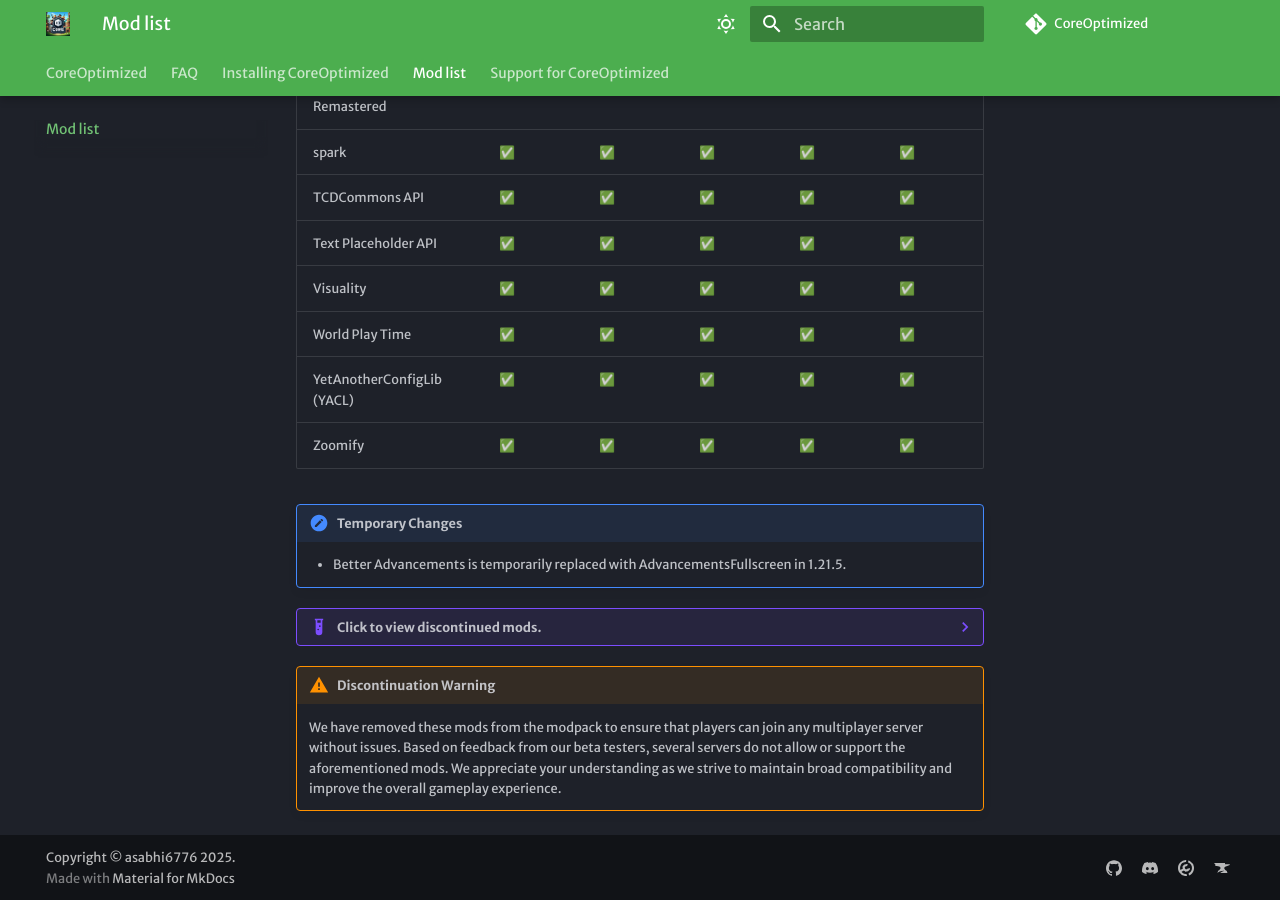
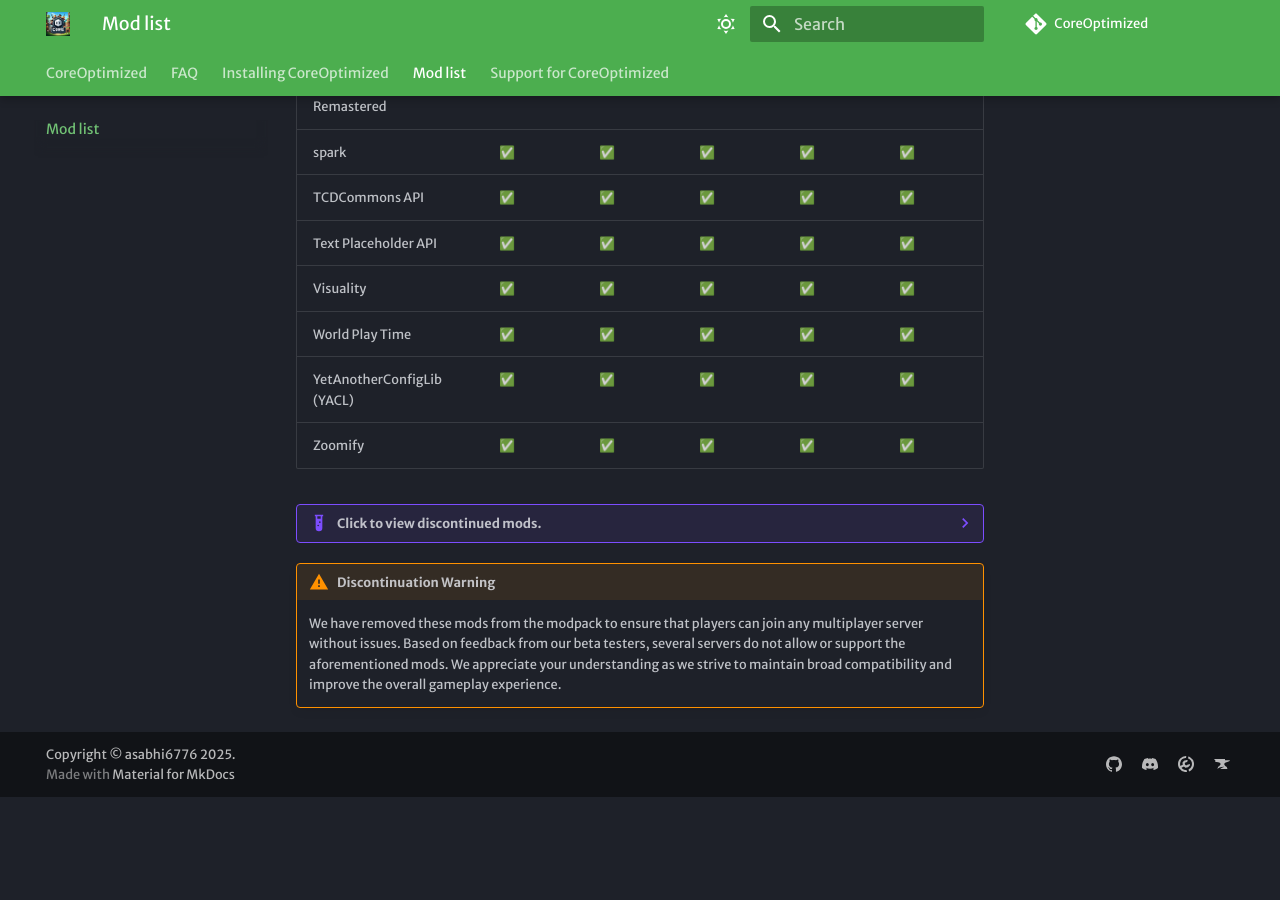
Before and after one commit to asabhi6776/CoreOptimized, an MkDocs documentation site: the page built from docs/mods.md, in a window 1280 px wide and 900 px high, scrolled down 2636 px. Built offline with MkDocs 1.6.1 and Material for MkDocs 9.7.7, drawn with Linux system fonts in a browser that asks for light colours; some web fonts are replaced; comment, search, counter and statistics services are not loaded; after the commit the page ends 3433 px from its top, so only the background shows below that.

Commit message:
minor updates

```diff
--- a/docs/mods.md
+++ b/docs/mods.md
@@ -6,7 +6,7 @@
 | [ETF] Entity Texture Features          | ✅     | ✅     | ✅     | ✅     | ✅     |
 | Animatica                               | ✅     | ❌     | ❌     | ❌     | ❌     |
 | AudioPlayer                             | ✅     | ✅     | ✅     | ✅     | ✅     |
-| Better Advancements                     | ✅     | ❌     | ✅     | ✅     | ✅     |
+| Better Advancements                     | ✅     | ❌     | ✅     | ✅     | ❌     |
 | Better Clouds                        | ✅     | ❌     | ✅     | ✅     | ✅     |
 | Better Mount HUD                        | ✅     | ❌     | ✅     | ✅     | ❌     |
 | Better Statistics Screen               | ✅     | ✅     | ✅     | ✅     | ✅     |
@@ -63,8 +63,8 @@
 | YetAnotherConfigLib (YACL)             | ✅     | ✅     | ✅     | ✅     | ✅     |
 | Zoomify                                | ✅     | ✅     | ✅     | ✅     | ✅     |
 
-!!! note "Temporary Changes"
-    - Better Advancements is temporarily replaced with AdvancementsFullscreen in 1.21.5.
+<!-- !!! note "Temporary Changes"
+    - Better Advancements is temporarily replaced with AdvancementsFullscreen in 1.21.5. -->
 
 ??? example "Click to view discontinued mods."
     | Mod Name                                | 1.21.1 | 1.21.2 | 1.21.3 | 1.21.4 |
```
Also changed, not shown: CHANGELOG.md (+0 -2 lines), 4 other files.
